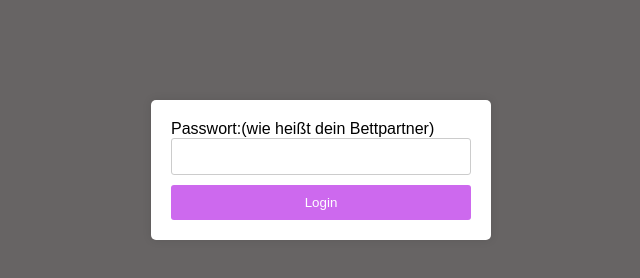
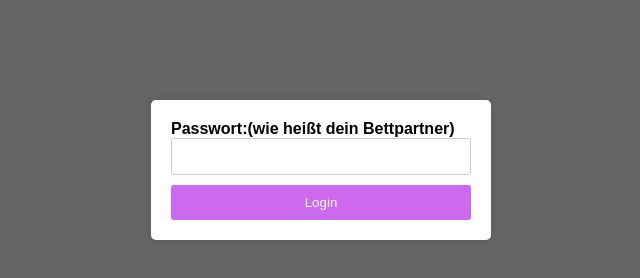
Before and after one commit to eriikbln/valentinesdaykimi, a plain HTML site: page index.html in a window 1280 px wide. Shown: the whole page, without its empty margins (319-959 px from the left). Drawn offline with Linux system fonts and the light colour scheme.

Commit message:
session1

```diff
--- a/index.html
+++ b/index.html
@@ -39,6 +39,10 @@
             border-radius: 3px;
             cursor: pointer;
         }
+
+        label {
+            font-weight: bold; /* Fetter Text für das Label */
+        }
     </style>
 </head>
 <body>
--- a/style.css
+++ b/style.css
@@ -73,3 +73,7 @@ footer {
 #letter {
     font-weight: bold; /* Text im Briefabschnitt fett gemacht */
 }
+
+label {
+    font-weight: bold; /* Fetter Text */
+}
```
